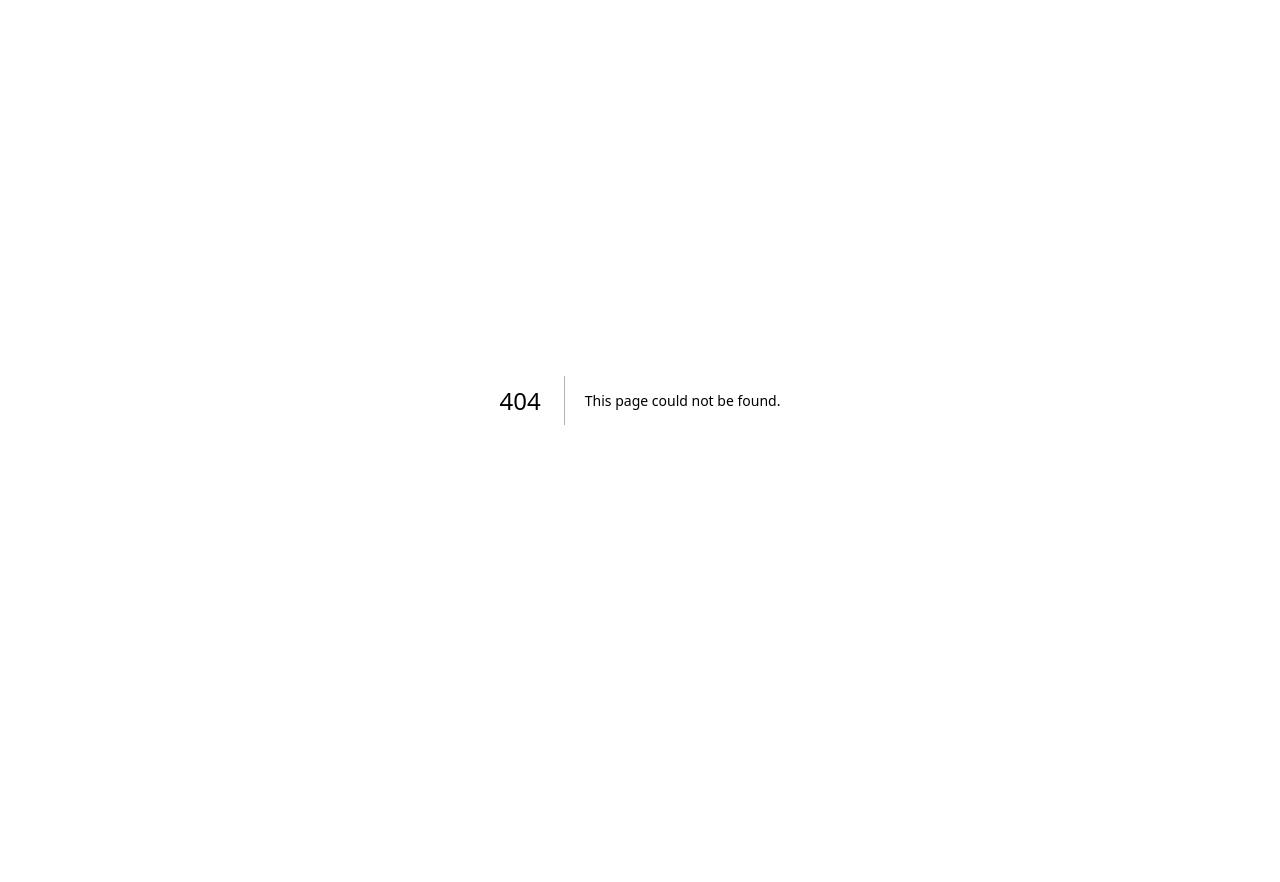
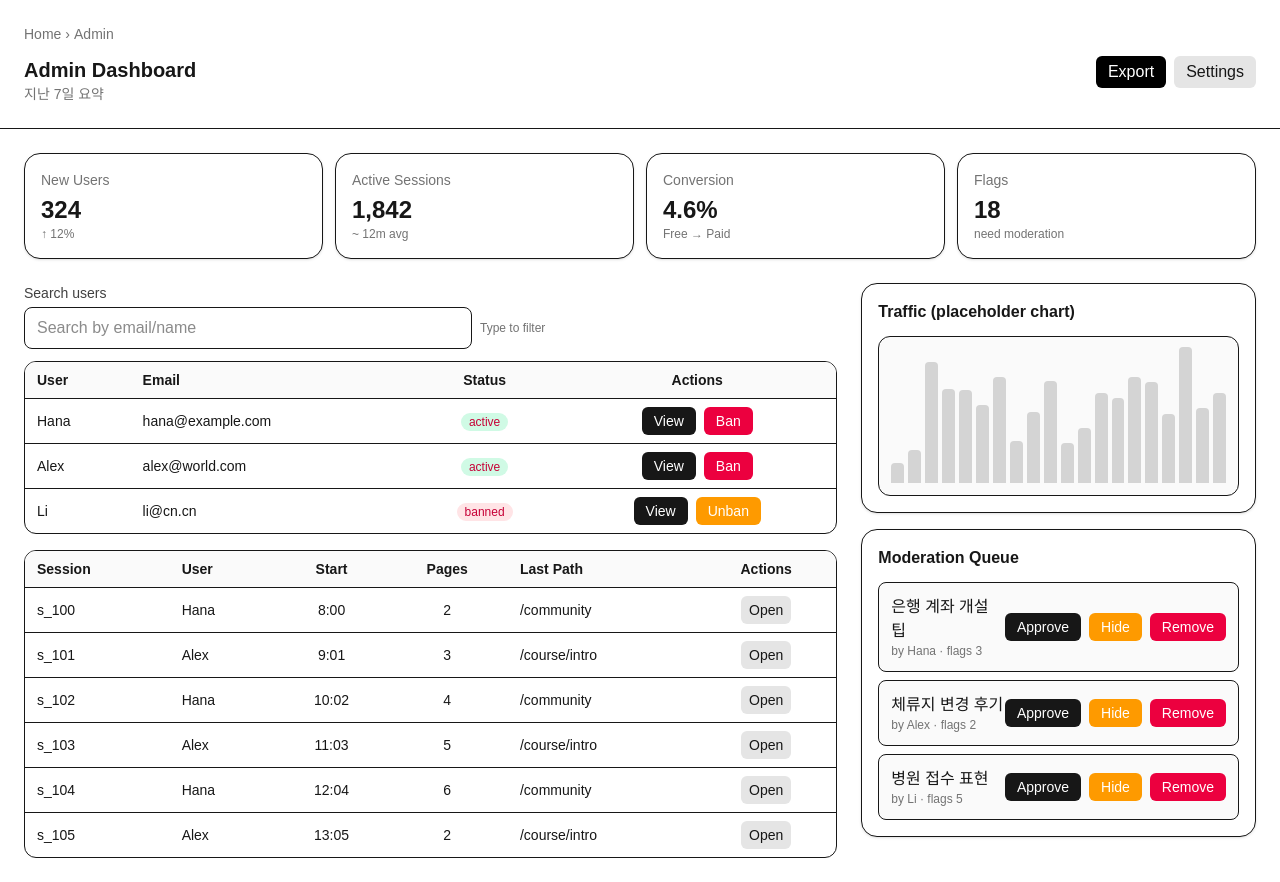
Before and after one commit to crystal23733/korean_studybook, a Next.js app in the folder client/: page /admin in a window 1280 px wide. Before the commit this address had no page. Before the commit the page ends 800 px from the top, so only its background shows below. Built offline with nearby package versions, Linux system fonts and the light colour scheme.

Commit message:
feat(comp)|admin페이지 제작
- 더미데이터 생성
- admin 페이지 조합

```diff
--- /dev/null
+++ b/client/src/app/admin/page.tsx
@@ -0,0 +1,31 @@
+"use client";
+
+import { IModerationItem } from "@/components/organisms/ModerationQueue/type/ModerationQueue.types";
+import { ISessionRow } from "@/components/organisms/SessionTable/type/SessionTable.types";
+import { IAdminUser } from "@/components/organisms/UserSearchPanel/type/UserSearchPanel.types";
+import { AdminPage } from "@/components/page/AdminPage/AdminPage";
+
+export default function Page() {
+  const users: ReadonlyArray<IAdminUser> = [
+    { id: "u_1", email: "hana@example.com", name: "Hana", status: "active" },
+    { id: "u_2", email: "alex@world.com", name: "Alex", status: "active" },
+    { id: "u_3", email: "li@cn.cn", name: "Li", status: "banned" },
+  ];
+
+  const sessions: ReadonlyArray<ISessionRow> = Array.from({ length: 6 }).map((_, i) => ({
+    id: `s_${100 + i}`,
+    user: i % 2 ? "Alex" : "Hana",
+    start: `${8 + i}:0${i}`,
+    pages: 2 + (i % 5),
+    last: i % 2 ? "/course/intro" : "/community",
+    utm: i % 3 === 0 ? "google/brand" : undefined,
+  }));
+
+  const moderationQueue: ReadonlyArray<IModerationItem> = [
+    { id: "p_1", title: "은행 계좌 개설 팁", author: "Hana", flags: 3 },
+    { id: "p_2", title: "체류지 변경 후기", author: "Alex", flags: 2 },
+    { id: "p_3", title: "병원 접수 표현", author: "Li", flags: 5 },
+  ];
+
+  return <AdminPage users={users} sessions={sessions} moderationQueue={moderationQueue} />;
+}
```
